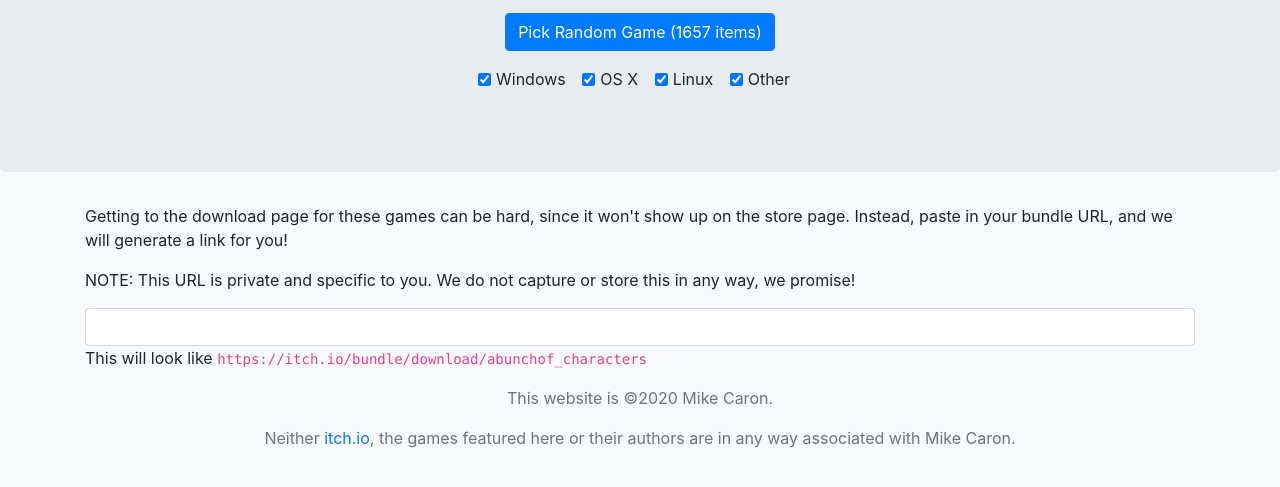
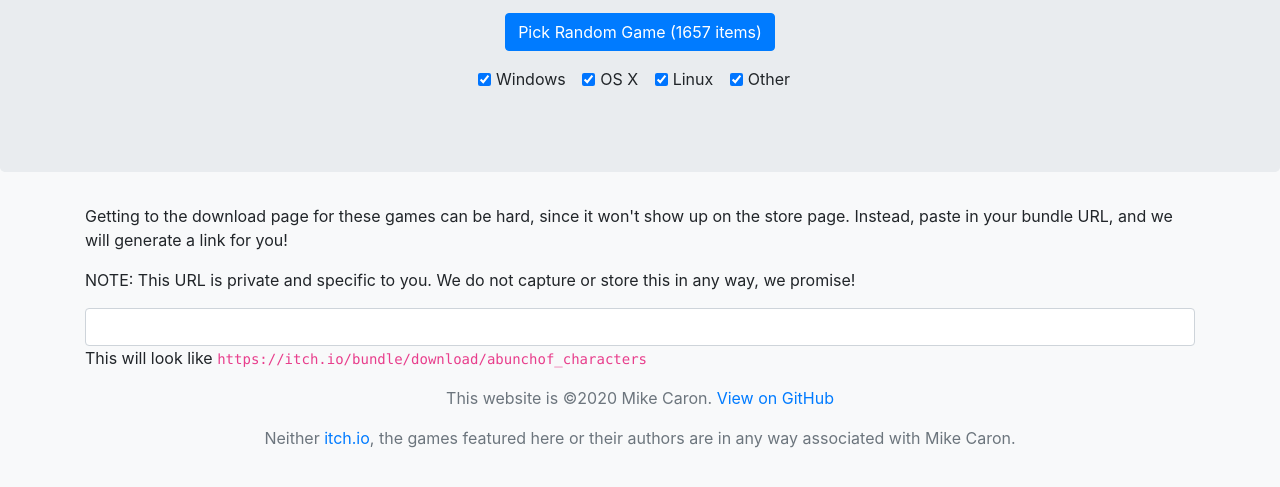
Before and after one commit to pkmnfrk/itchrandomizer, a website with bundled scripts: page index.html in a window 1280 px wide. Shown: the part 147-634 px from the top of the page. Built offline with nearby package versions, Linux system fonts and the light colour scheme.

Commit message:
add a readme, and a link to the github repo

```diff
--- a/index.html
+++ b/index.html
@@ -55,7 +55,7 @@
         </main>
         <footer class="text-muted text-center">
             <div class="container">
-                <p>This website is &copy;2020 Mike Caron.</p>
+                <p>This website is &copy;2020 Mike Caron. <a href="https://github.com/pkmnfrk/itchrandomizer">View on GitHub</a></p>
                 <p>Neither <a href="https://itch.io">itch.io</a>, the games featured here or their authors are in any way associated with Mike Caron.</p>
             </div>
         </footer>
```
Also changed, not shown: README.md (added).
